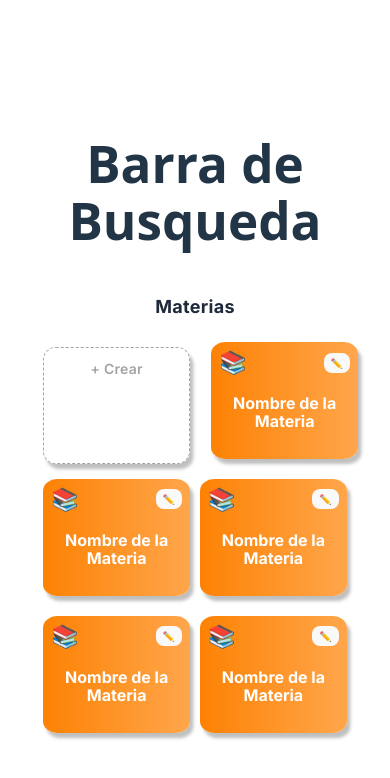
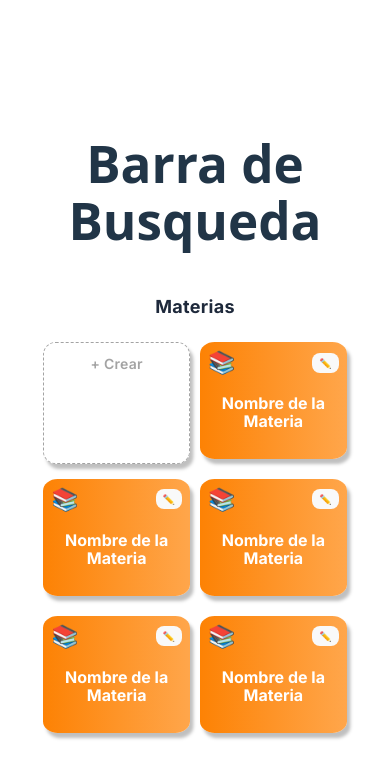
Before and after one commit to Phox01/Software-de-planificacion-y-monitoreo-de-clases-universitarias, a React (Vite) app: page / in a window 390 px wide. Shown: the top 778 px of the page. Built offline with nearby package versions, Linux system fonts and the light colour scheme.

Commit message:
fixed margin

```diff
--- a/src/Views/CSS/Home.module.css
+++ b/src/Views/CSS/Home.module.css
@@ -1,4 +1,4 @@
-.title{
+.title {
   display: flex;
   width: 311px;
   height: 26px;
@@ -6,7 +6,7 @@
   justify-content: center;
   flex-shrink: 0;
 
-    color: #1E293B;
+  color: #1e293b;
   font-family: Inter;
   font-size: 24px;
   font-style: normal;
@@ -15,7 +15,7 @@
   letter-spacing: 0.3px;
 }
 
-.newSubject{
+.newSubject {
   display: flex;
   width: 181px;
   height: 157px;
@@ -26,10 +26,10 @@
   flex-shrink: 0;
   box-sizing: border-box;
   border-radius: 12.674px;
-    border: 0.845px dashed #A3A3A3;
+  border: 0.845px dashed #a3a3a3;
   box-shadow: 3.38px 5.07px 3.38px 0 rgba(0, 0, 0, 0.25);
 
-    color: #A3A3A3;
+  color: #a3a3a3;
   font-family: Inter;
   font-size: 16.898px;
   font-style: normal;
@@ -49,7 +49,7 @@
     width: 45%;
     height: auto;
     font-size: 14px;
-    margin: 5px auto;
+    margin: 0px 0px 5px 0px;
   }
 
   /* Contenedor donde se colocan las tarjetas (puedes crear clase contenedora si no la tienes) */
--- a/src/Views/Home.jsx
+++ b/src/Views/Home.jsx
@@ -2,7 +2,7 @@ import React from 'react'
 import Subject from './Subject'
 import styles from './CSS/Home.module.css'
 
-export default function () {
+export default function Home() {
   return (
     <div>
         <h1>Barra de Busqueda</h1>
```
Lines whose indentation alone changed are shown as unchanged.
